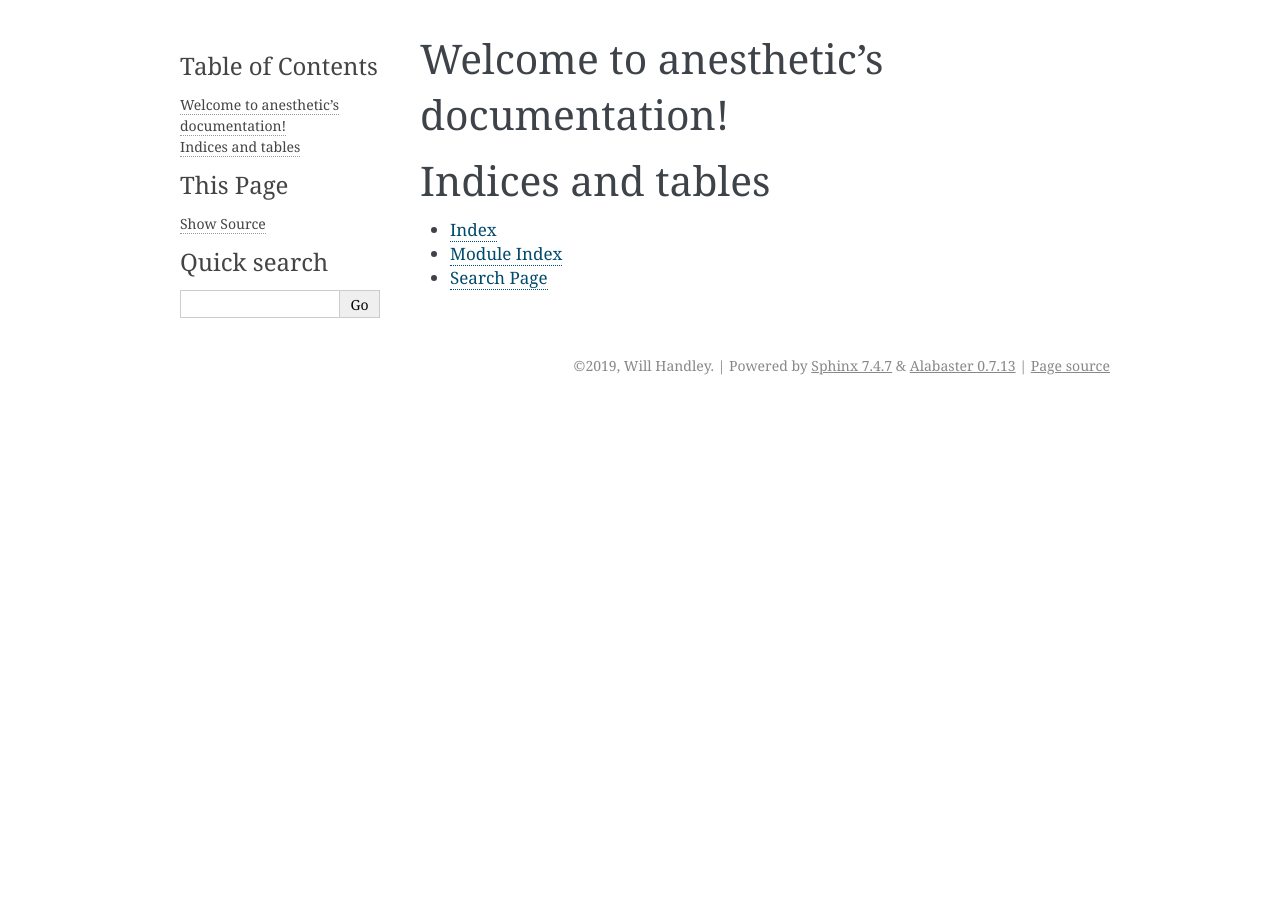
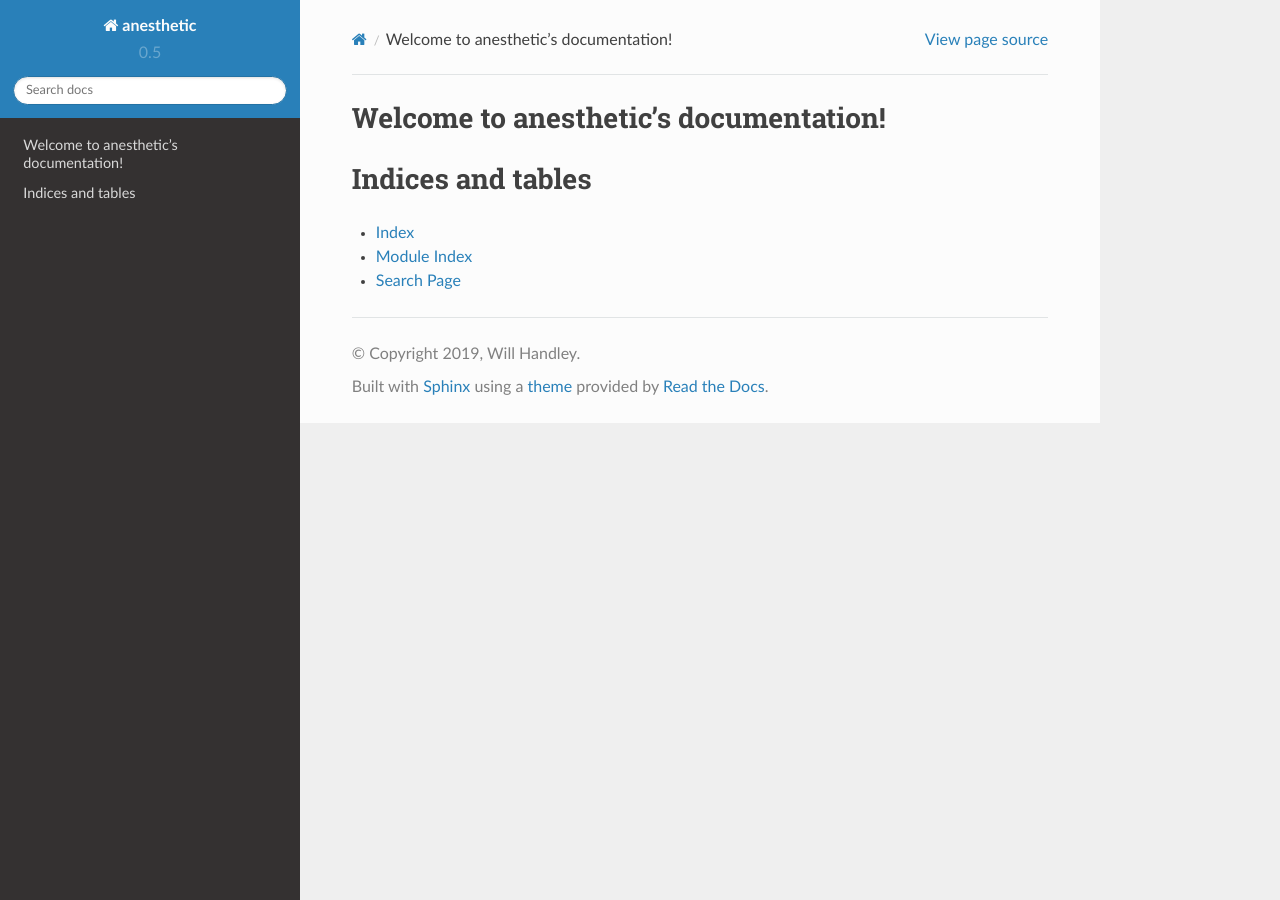
Before and after one commit to handley-lab/anesthetic, a Sphinx documentation site: the page built from docs/source/index.rst, in a window 1280 px wide. Built offline with Sphinx 7.4.7 and the Read the Docs theme 2.0.0, drawn with Linux system fonts in a browser that asks for light colours; part of the change alters nothing that is shown.

```diff
--- a/README.rst
+++ b/README.rst
@@ -1,7 +1,7 @@
-===========================================
-aNESThetic: nested sampling post-processing
-===========================================
-:aNESThetic: nested sampling post-processing
+=============================================
+a*nest*hetic: nested sampling post-processing
+=============================================
+:anesthetic: nested sampling post-processing
 :Author: Will Handley
 :Version: 0.5.3
 :Homepage: https://github.com/williamjameshandley/anesthetic
--- a/docs/source/conf.py
+++ b/docs/source/conf.py
@@ -8,14 +8,20 @@
 
 # -- Path setup --------------------------------------------------------------
 
-# If extensions (or modules to document with autodoc) are in another directory,
-# add these directories to sys.path here. If the directory is relative to the
-# documentation root, use os.path.abspath to make it absolute, like shown here.
-#
-# import os
-# import sys
-# sys.path.insert(0, os.path.abspath('.'))
+import sys
+import os
+sys.path.append(os.path.abspath('../../'))
 
+def get_version(short=False):
+    with open('../../README.rst') as f:
+        for line in f:
+            if ':Version:' in line:
+                ver = line.split(':')[2].strip()
+                if short:
+                    subver = ver.split('.')
+                    return '%s.%s' % tuple(subver[:2])
+                else:
+                    return ver
 
 # -- Project information -----------------------------------------------------
 
@@ -24,9 +30,9 @@ copyright = '2019, Will Handley'
 author = 'Will Handley'
 
 # The short X.Y version
-version = ''
+version = get_version(True)
 # The full version, including alpha/beta/rc tags
-release = '0.6.0'
+release = get_version()
 
 
 # -- General configuration ---------------------------------------------------
@@ -48,6 +54,8 @@ extensions = [
     'sphinx.ext.ifconfig',
     'sphinx.ext.viewcode',
     'sphinx.ext.githubpages',
+    'sphinx.ext.imgconverter',
+    'numpydoc',
 ]
 
 # Add any paths that contain templates here, relative to this directory.
@@ -75,7 +83,7 @@ language = None
 exclude_patterns = []
 
 # The name of the Pygments (syntax highlighting) style to use.
-pygments_style = None
+pygments_style = 'sphinx'
 
 
 # -- Options for HTML output -------------------------------------------------
@@ -83,7 +91,7 @@ pygments_style = None
 # The theme to use for HTML and HTML Help pages.  See the documentation for
 # a list of builtin themes.
 #
-html_theme = 'alabaster'
+html_theme = 'sphinx_rtd_theme'
 
 # Theme options are theme-specific and customize the look and feel of a theme
 # further.  For a list of options available for each theme, see the
@@ -168,6 +176,9 @@ texinfo_documents = [
 
 # Bibliographic Dublin Core info.
 epub_title = project
+epub_author = author
+epub_publisher = author
+epub_copyright = copyright
 
 # The unique identifier of the text. This can be a ISBN number
 # or the project homepage.
```
